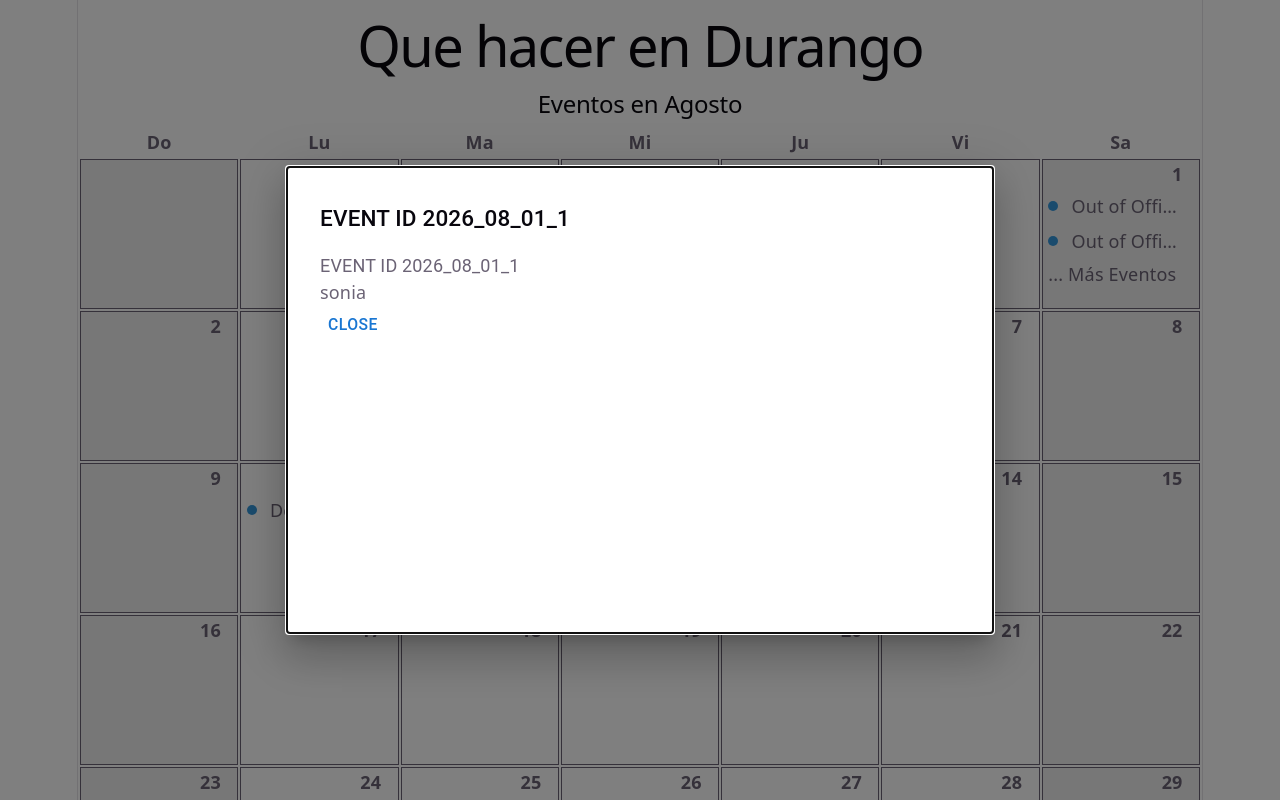
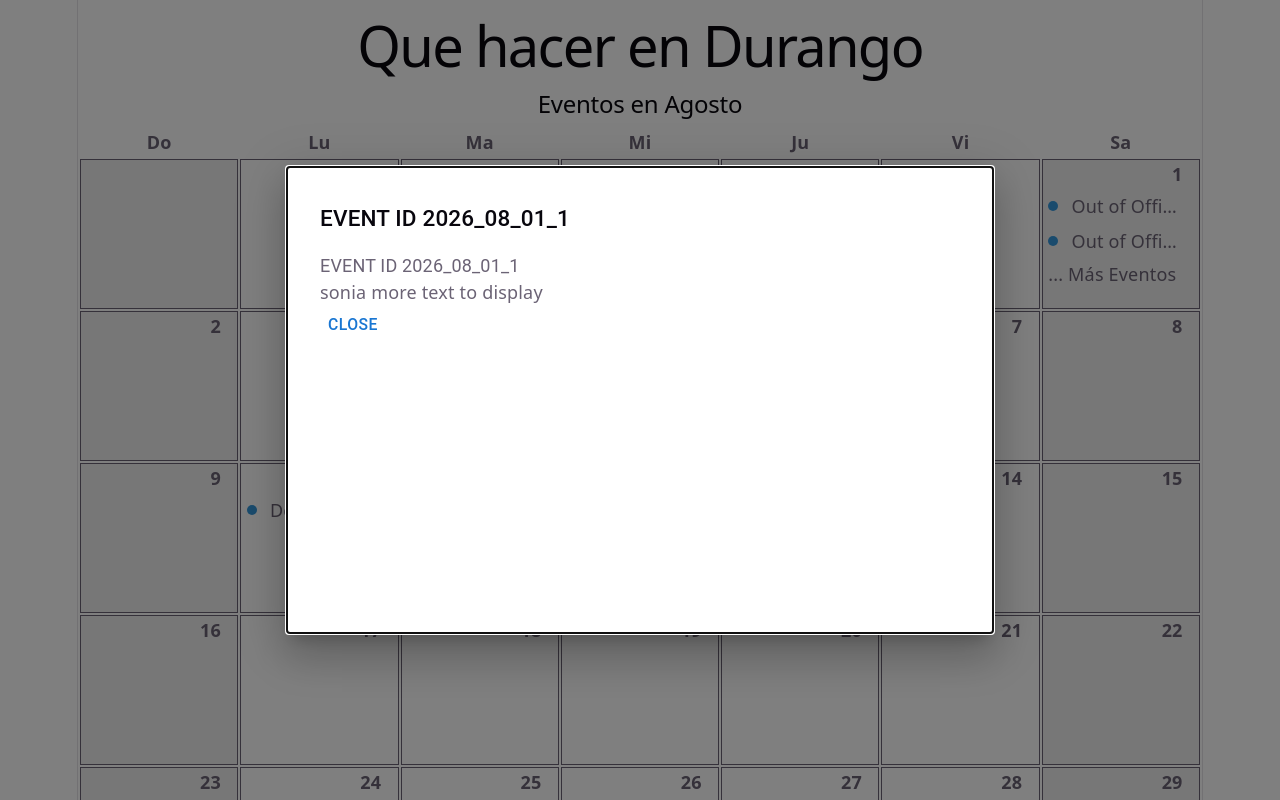
Before and after one commit to otz-dev/que-hacer-dgo, a React (Vite) app: page / in a window 1280 px wide. Both pictures are taken after a click on the button "Out of Office sdfghjk". Shown: the top 800 px of the page. Built offline with nearby package versions, Linux system fonts and the light colour scheme.

Commit message:
QHED-2: Dummy commit

```diff
--- a/src/EventModal/EventModal.jsx
+++ b/src/EventModal/EventModal.jsx
@@ -36,7 +36,7 @@ export const EventModal = (props)=>{
           </Typography>
 
           <Box className='sonia'>
-            sonia
+            sonia more text to display
           </Box>
           <Button onClick={()=>props.setIsEventModalOpen(false)}>Close</Button>
         </Box>
```
